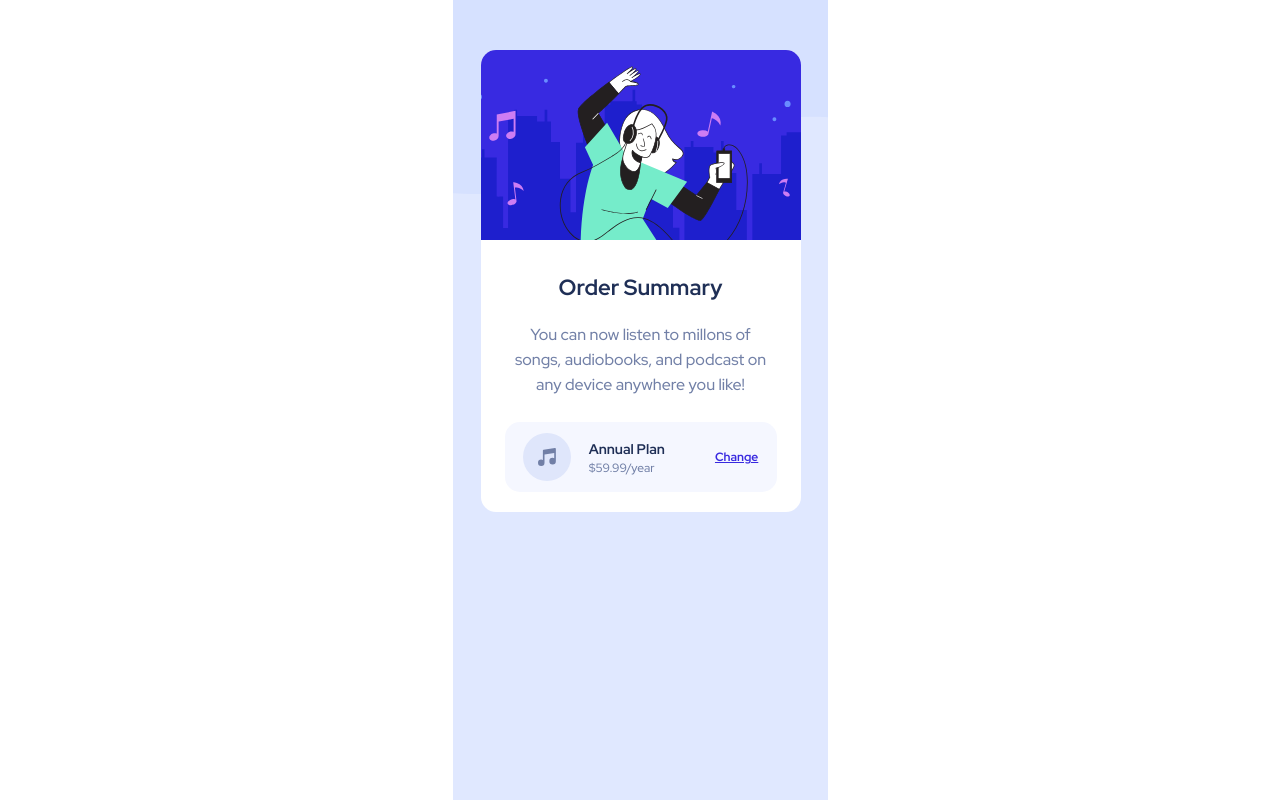
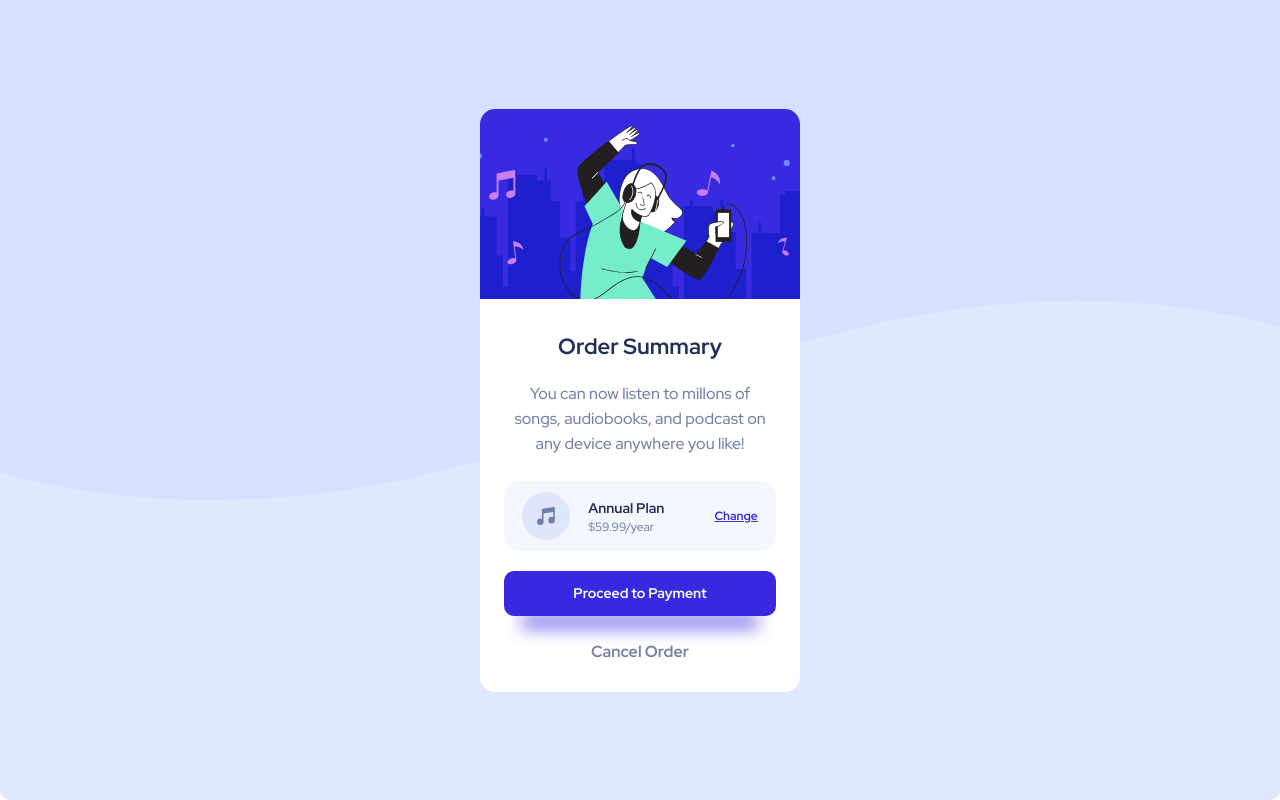
Before and after one commit to nicolasegpla/nicolasegpla.github.io, a plain HTML site: page index.html in a window 1280 px wide. Drawn offline with Linux system fonts and the light colour scheme.

Commit message:
terminamos order summary

```diff
--- /dev/null
+++ b/css/desktop.css
@@ -0,0 +1,4 @@
+.container__img__ola {
+    width: 100%;
+    height: 500px;
+}
--- a/index.html
+++ b/index.html
@@ -7,13 +7,17 @@
     <title>Order summary</title>
     <link rel="icon" href="./assets/img/favicon-32x32.png" type="icon">
     <link rel="stylesheet" href="./mobile.css">
+    <link rel="stylesheet" href="./css/desktop.css" media="(min-width:376px)">
     <link rel="preconnect" href="https://fonts.googleapis.com">
     <link rel="preconnect" href="https://fonts.gstatic.com" crossorigin>
     <link href="https://fonts.googleapis.com/css2?family=Red+Hat+Display:wght@300;500;700;900&display=swap" rel="stylesheet">
 </head>
 <body>
     <main class="container">
-        <picture class="container__img"><img src="./assets/icons/pattern-background-mobile.svg" alt="imagen de fondo"></picture>
+        <picture class="container__img">
+            <source media="(min-width:376px)" srcset="./assets/icons/pattern-background-desktop.svg">
+            <img class="container__img__ola" src="./assets/icons/pattern-background-mobile.svg" alt="imagen de fondo">
+        </picture>
         <section class="card">
             <img class="card__img-cover" src="./assets/icons/illustration-hero.svg" alt="mujer escuchando musica">
             <article class="card__cont-info">
@@ -28,7 +32,10 @@
                 </section>
                 <a class="box-plans__link" href="/">Change</a>
             </article>
-
+            <button class="boton-pay">Proceed to Payment</button>
+            <article class="card__container_link">
+                <a class="card__link-cancel-order" href="/">Cancel Order</a>
+            </article>
         </section>
     </main>
 </body>
--- a/mobile.css
+++ b/mobile.css
@@ -15,21 +15,33 @@ html {
     font-family: 'Red Hat Display', sans-serif;
 }
 .container {
-    width: 375px;
+    width: 100%;
     height: 100vh;
     background-color: var(--Pale-blue);
     margin: 0 auto;
     position: relative;
+    border-radius: 10px;
+    display: flex;
+    justify-content: center;
+    align-items: center;
+    flex-direction: column;
 }
-
+.container__img {
+    width: 100%;
+    position: absolute;
+    top: 0;
+    left: 0;
+}
+.container__img__ola {
+    width: 100%;
+    object-fit: cover;
+}
 .card {
     width: 320px;
     height: auto;
     background-color: #fff;
     margin: 0 auto;
     position: absolute;
-    top: 50px;
-    left: 28px;
     border-radius: 15px;
 }
 .card__img-cover {
@@ -56,7 +68,6 @@ html {
     line-height: 2.5rem;
     color: var(--Desaturated-blue);
 }
-
 .box-plans {
     background-color: var(--Very-pale-blue);
     width: 85%;
@@ -90,3 +101,29 @@ html {
     color: var(--Bright-blue);
     font-weight: 700;
 }
+.boton-pay {
+    width: 85%;
+    height: 45px;
+    margin-left: 24px;
+    margin-bottom: 25px;
+    border: none;
+    border-radius: 10px;
+    background-color: var(--Bright-blue);
+    font-size: 1.4rem;
+    font-weight: 700;
+    font-family: 'Red Hat Display', sans-serif;
+    color: #fff;
+    box-shadow: 0 28px 18px -18px var(--Bright-blue) ;
+    cursor: pointer;
+}
+.card__container_link {
+    width: 100%;
+    text-align: center;
+    margin-bottom: 30px;
+}
+.card__link-cancel-order {
+    font-size: 1.6rem;
+    text-decoration: none;
+    color: var(--Desaturated-blue);
+    font-weight: 700;
+}
```
